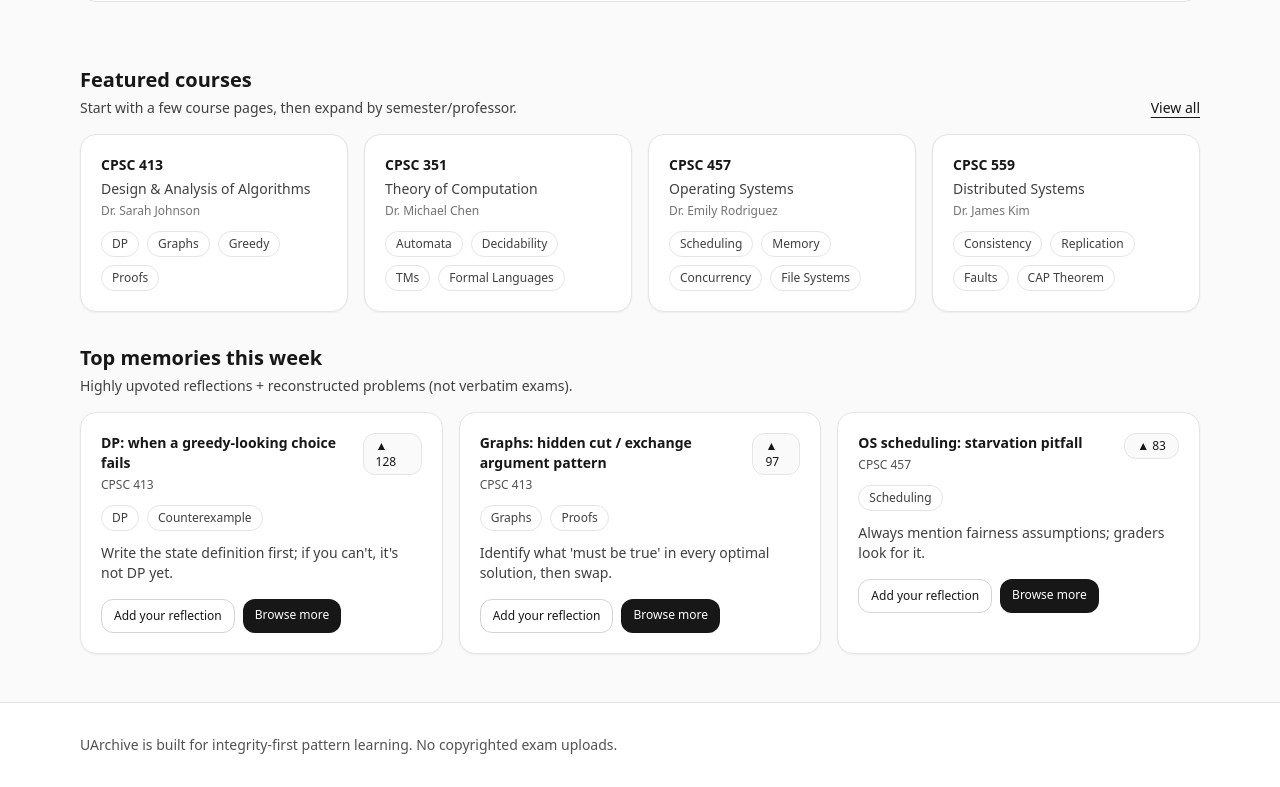
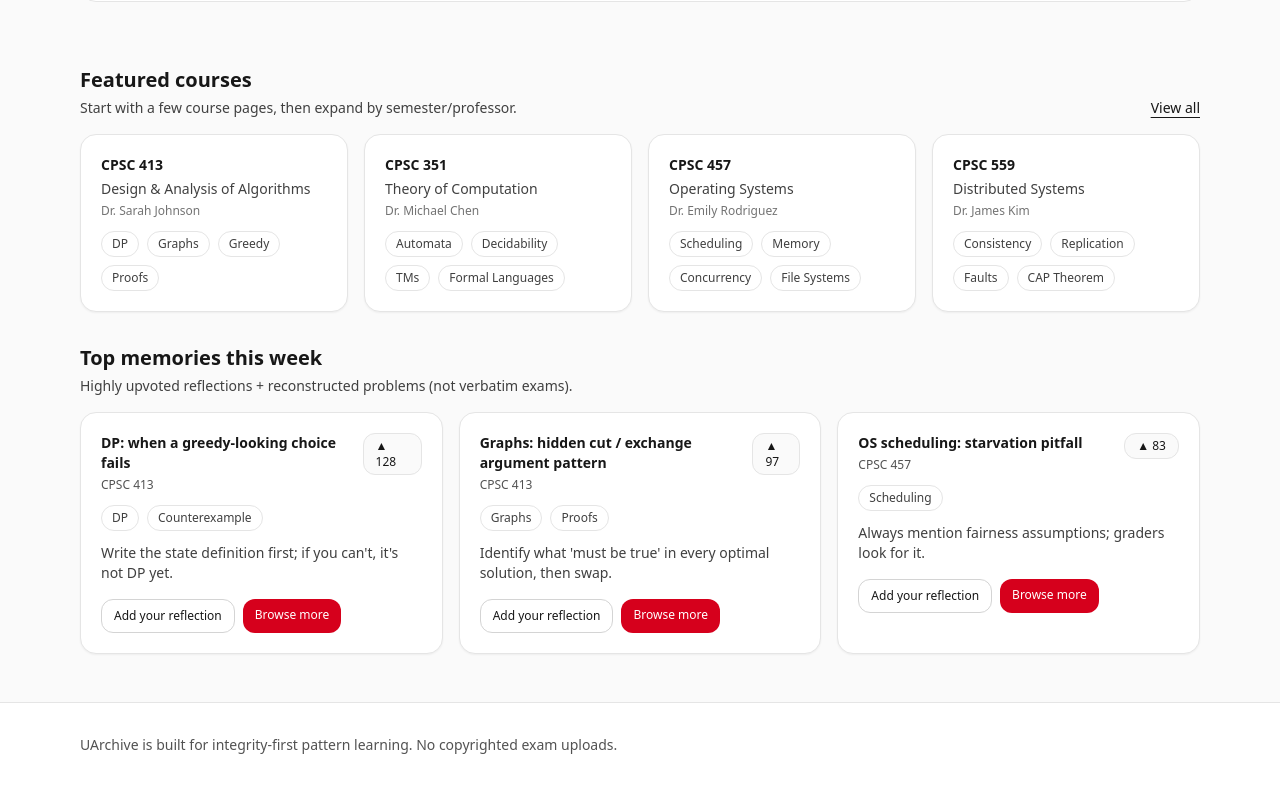
Before and after one commit to AaronL11/Calgary-Hacks-2026, a React (Vite) app in the folder uarchive/: page / in a window 1280 px wide. Shown: the part 762-1549 px from the top of the page. Built offline with nearby package versions, Linux system fonts and the light colour scheme; no server answers.

Commit message:
changed colour of buttons

```diff
--- a/uarchive/src/pages/Home.tsx
+++ b/uarchive/src/pages/Home.tsx
@@ -220,7 +220,7 @@ export default function Home() {
                   </Link>
                   <Link
                     to="/courses"
-                    className="rounded-xl bg-neutral-900 px-3 py-2 text-xs font-medium text-white hover:bg-neutral-800"
+                    className="rounded-xl bg-uofc-red px-3 py-2 text-xs font-medium text-white hover:bg-neutral-800"
                   >
                     Browse more
                   </Link>
```
